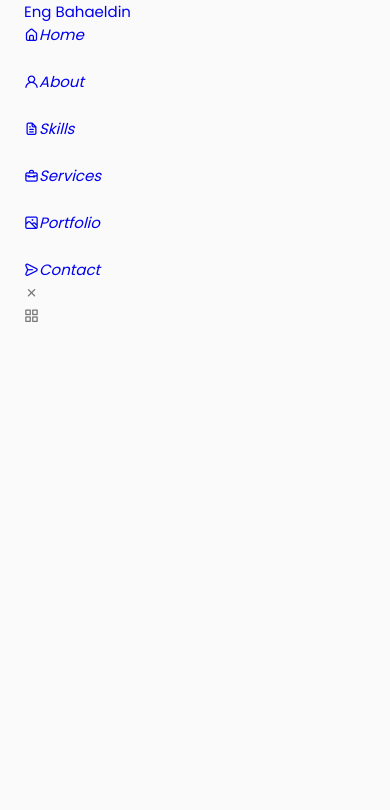
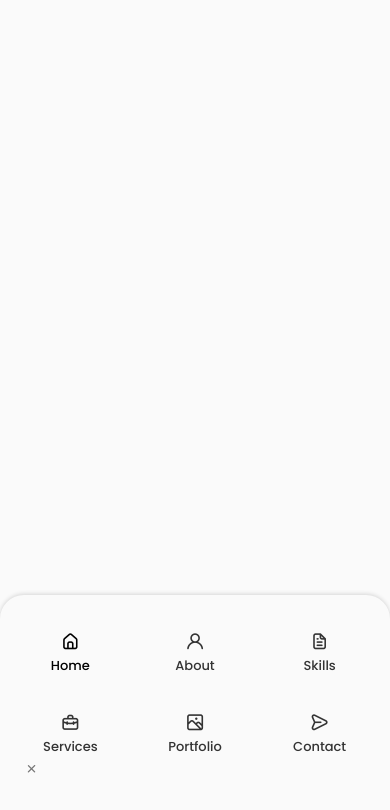
Before and after one commit to eng-bahaa/My-Portfolio, a React (Create React App) app: page / in a window 390 px wide. Shown: the top 810 px of the page. Built offline with nearby package versions, Linux system fonts and the light colour scheme.

Commit message:
small change in header & some modifications in css header section and media screen

```diff
--- a/src/components/Header/Header.css
+++ b/src/components/Header/Header.css
@@ -4,5 +4,85 @@
   top: 0;
   left: 0;
   z-index: var(--z-fixed);
-  background-color: var(--container-color);
+  background-color: var(--body-color);
 }
+
+.nav {
+  height: calc(var(--header-height) + 1.5rem);
+  display: flex;
+  justify-content: space-between;
+  align-items: center;
+  column-gap: 1rem;
+}
+
+.nav__logo,
+.nav__toggle {
+  color: var(--title-color);
+  font-weight: var(--font-medium);
+}
+
+.nav__list {
+  display: flex;
+  column-gap: 2rem;
+}
+
+.nav__link {
+  display: flex;
+  flex-direction: column;
+  align-items: center;
+  font-size: var(--small-font-size);
+  color: var(--title-color);
+  font-weight: var(--font-medium);
+  transition: 0.3s;
+}
+
+.nav__icon,
+.nav__close,
+.nav__toggle {
+  display: none;
+}
+
+/* Active Link */
+
+.active__link,
+.nav__link:hover {
+  color: var(--title-color-dark);
+}
+
+/*=============== BREAKPOINTS ===============*/
+@media screen and (max-width: 768px) {
+  .header {
+    top: initial;
+    bottom: 0;
+  }
+  .nav {
+    height: var(--header-height);
+  }
+
+  .nav__menu {
+    position: fixed;
+    left: 0;
+    bottom: 0;
+    width: 100%;
+    background-color: var(--body-color);
+    padding: 2rem 1.5rem 4rem;
+    box-shadow: 0 -1px 4px rgba(0, 0, 0, 0.15);
+    border-radius: 1.5rem 1.5rem 0 0;
+    transition: 0.3s;
+  }
+
+  .nav__list {
+    display: grid;
+    grid-template-columns: repeat(3, 1fr);
+    gap: 2rem;
+  }
+
+  .nav__icon {
+    font-size: 1.2rem;
+  }
+  .nav__icon,
+  .nav__close,
+  .nav__toggle {
+    display: block;
+  }
+}
--- a/src/components/Header/Header.js
+++ b/src/components/Header/Header.js
@@ -1,6 +1,7 @@
 import React from "react";
+import "./Header.css";
 
-const Header = () => {
+function Header() {
   return (
     <header className="header">
       <nav className="nav container">
@@ -10,33 +11,33 @@
         <div className="nav__menu">
           <ul className="nav__list grid">
             <li className="nav__item">
-              <a href="#home" className="nav__link">
-                <i className="uil uil-estate nav__icon">Home</i>
+              <a href="#home" className="nav__link active__link">
+                <i className="uil uil-estate nav__icon"></i>Home
               </a>
             </li>
             <li className="nav__item">
               <a href="#about" className="nav__link">
-                <i className="uil uil-user nav__icon">About</i>
+                <i className="uil uil-user nav__icon"></i>About
               </a>
             </li>
             <li className="nav__item">
               <a href="#skills" className="nav__link">
-                <i className="uil uil-file-alt nav__icon">Skills</i>
+                <i className="uil uil-file-alt nav__icon"></i>Skills
               </a>
             </li>
             <li className="nav__item">
               <a href="#services" className="nav__link">
-                <i className="uil uil-briefcase-alt nav__icon">Services</i>
+                <i className="uil uil-briefcase-alt nav__icon"></i>Services
               </a>
             </li>
             <li className="nav__item">
               <a href="#portfolio" className="nav__link">
-                <i className="uil uil-scenery nav__icon">Portfolio</i>
+                <i className="uil uil-scenery nav__icon"></i>Portfolio
               </a>
             </li>
             <li className="nav__item">
               <a href="#contact" className="nav__link">
-                <i className="uil uil-message nav__icon">Contact</i>
+                <i className="uil uil-message nav__icon"></i>Contact
               </a>
             </li>
           </ul>
@@ -48,6 +49,6 @@
       </nav>
     </header>
   );
-};
+}
 
 export default Header;
```
